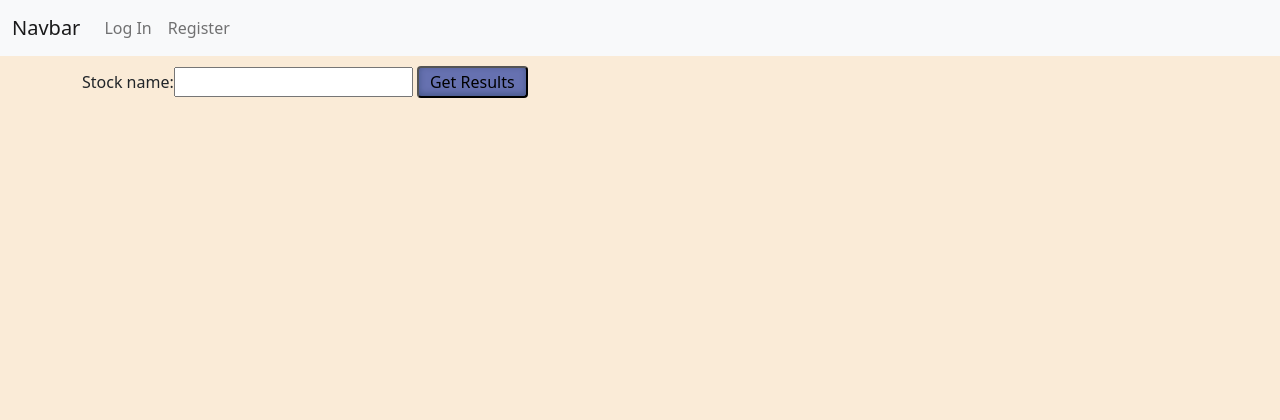
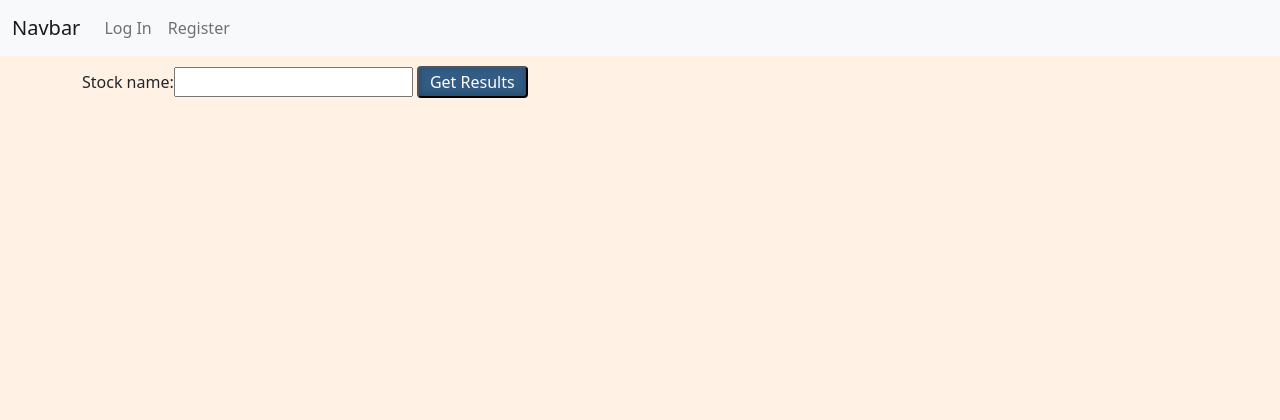
Before and after one commit to ahsamt/StockScreener, a Django app: page / in a window 1280 px wide. Shown: the top 420 px of the page. Run offline with Django 3.2, Linux system fonts and the light colour scheme.

Commit message:
CSS updated

```diff
--- a/stockscreener/static/stockscreener/styles.css
+++ b/stockscreener/static/stockscreener/styles.css
@@ -1,5 +1,5 @@
 :root {
-  background-color: antiquewhite;
+  background-color: #fff2e5;
 }
 
 body {
@@ -12,13 +12,14 @@ button {
   box-shadow: rgba(50, 50, 93, 0.25) 0px 50px 100px -20px,
     rgba(0, 0, 0, 0.3) 0px 30px 60px -30px,
     rgba(10, 37, 64, 0.35) 0px -2px 6px 0px inset;
-  background-color: rgb(102, 113, 176);
+  background-color: #325c84;
   margin: 10px 0 20px 0;
   padding: 2px 11px;
+  color: white;
 }
 
 button:hover {
-  background-color: #255484;
+  background-color: #0a4902;
   color: white;
 }
 
```
